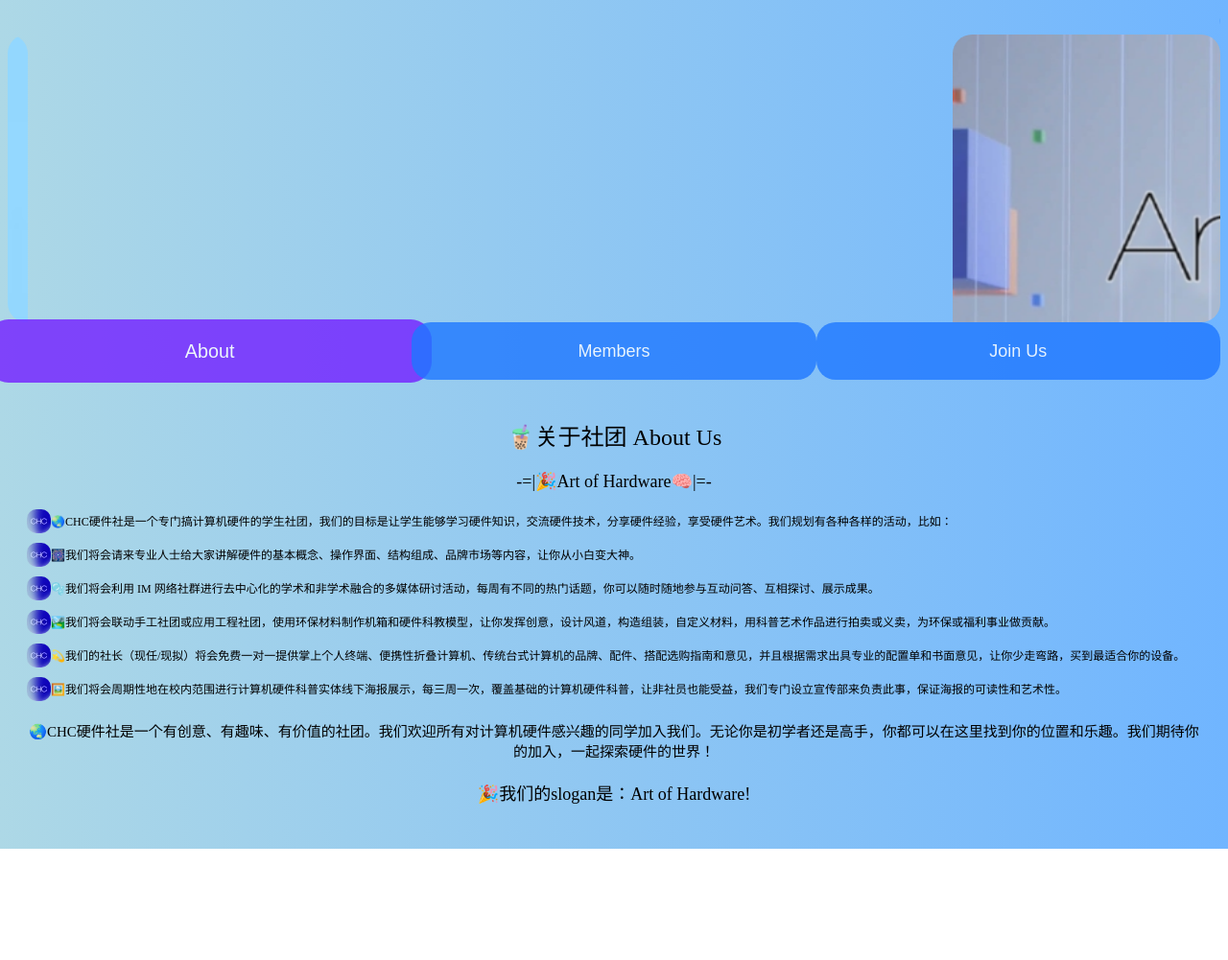
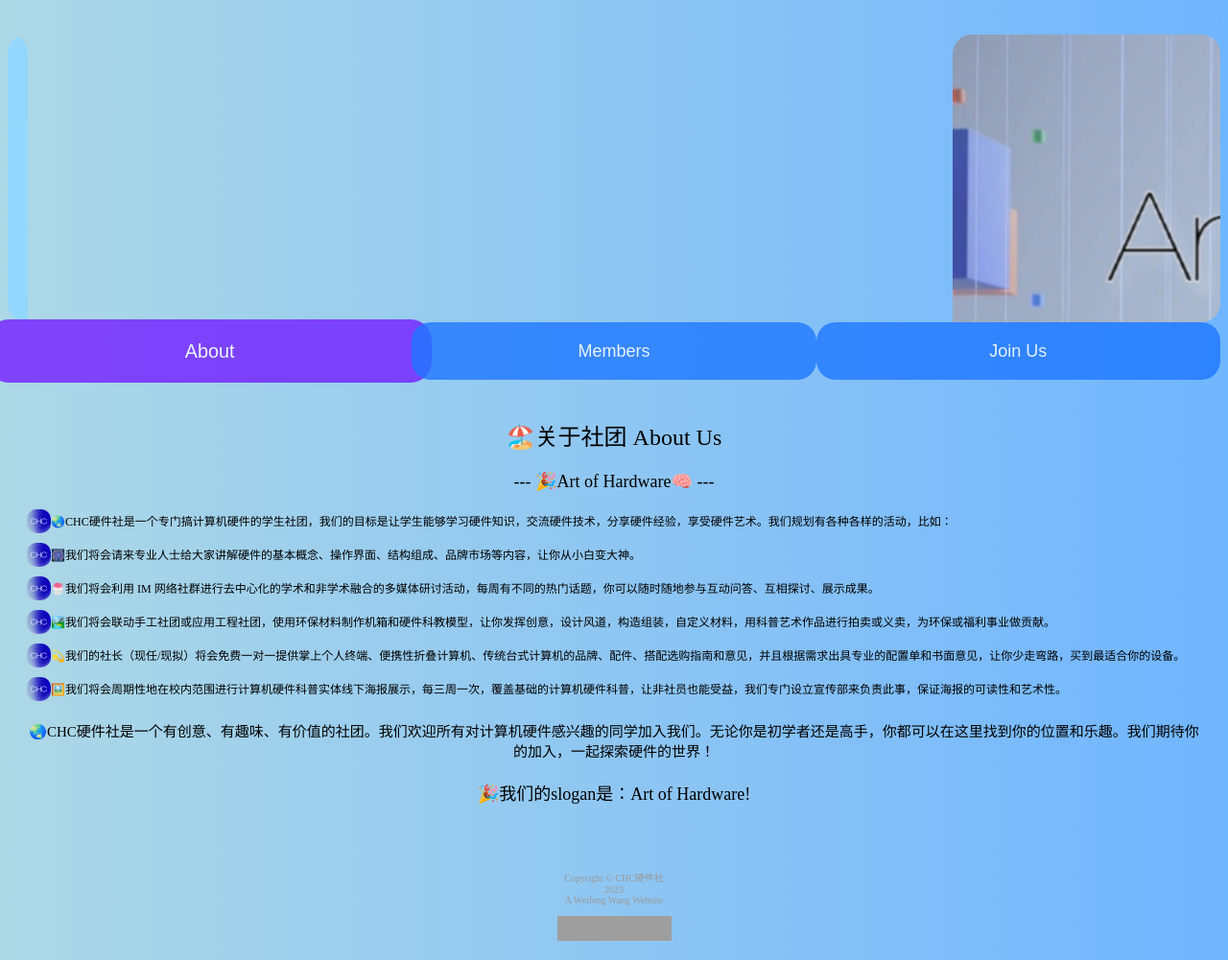
Before and after one commit to Real-JasonWang/CHC_Hardware, a plain HTML site: page index.html in a window 1280 px wide. Shown: the whole page at 96% size. Before the commit the page ends 885 px from the top, so only its background shows below. Drawn offline with Linux system fonts and the light colour scheme; grey boxes are pictures that could not be loaded.

Commit message:
Update index.html

```diff
--- a/index.html
+++ b/index.html
@@ -2,6 +2,8 @@
 <html>
 <head>
     <meta name="viewport" content="width=device-width, initial-scale=1.0, charset=utf-8" http-equiv="Content-Type">
+	<title>CHC硬件社 · 硬件的艺术</title>
+	<link rel="shortcut icon" href="https://raw.githubusercontent.com/Real-JasonWang/CHC_Hardware/main/Pictures/logo25px.jpg" >
     <style>
         /* CSS code for styling the website */
         body {
@@ -182,6 +184,24 @@
 		   font-weight: 100;
        }
 
+		.bottom {
+			font-size: 10px;
+			font: small-caps;
+			text-align: center;
+			color: #999999;
+			padding-top: 30px;
+			padding-bottom: 10px;
+			padding-left: 10px;
+			padding-right: 10px;
+		}
+
+		.bottomST {
+			font: small-caps;
+			text-align: center;
+			color: #999999;
+			padding: 0px;
+		}
+
        #news, #members, #join { display:none; } /* Hide all sections by default */
        #news.active, #members.active, #join.active { display:block; } /* Show the active section */
 
@@ -204,9 +224,9 @@
       </div>
       <!-- Section for geek hardware news -->
       <div class="section active" id="news" ;>
-          <h2>🧋关于社团 About Us</h2>
+          <h2>🏖️关于社团 About Us</h2>
           <ul>
-			  <h3>-=|🎉Art of Hardware🧠|=-</h3>
+			  <h3>--- 🎉Art of Hardware🧠 ---</h3>
               <li>
 				  <img src="https://raw.githubusercontent.com/Real-JasonWang/CHC_Hardware/main/Pictures/logo25px.jpg" alt="News 1">
                   <span>🌏CHC硬件社是一个专门搞计算机硬件的学生社团，我们的目标是让学生能够学习硬件知识，交流硬件技术，分享硬件经验，享受硬件艺术。我们规划有各种各样的活动，比如：<br></span>
@@ -217,7 +237,7 @@
               </li>
               <li>
                   <img src="https://raw.githubusercontent.com/Real-JasonWang/CHC_Hardware/main/Pictures/logo25px.jpg" alt="News 3">
-                  <span>🫧我们将会利用 IM 网络社群进行去中心化的学术和非学术融合的多媒体研讨活动，每周有不同的热门话题，你可以随时随地参与互动问答、互相探讨、展示成果。</span>
+                  <span>🍧我们将会利用 IM 网络社群进行去中心化的学术和非学术融合的多媒体研讨活动，每周有不同的热门话题，你可以随时随地参与互动问答、互相探讨、展示成果。</span>
               </li>
 			  <li>
                   <img src="https://raw.githubusercontent.com/Real-JasonWang/CHC_Hardware/main/Pictures/logo25px.jpg" alt="News 4">
@@ -267,12 +287,17 @@
       <div class="section" id="join">
           <h2>🏞️加入我们 Join Us</h2>
           <h3>🎆我们期待你的加入，一起探索有趣美妙的硬件的世界！</h3>
-          <h3>🫧Let's make it happen.</h3>
+          <h3>🗺️Let's make it happen.</h3>
           <h3>🌌Let's do it together.</h3>
-          <a href="http://qm.qq.com/cgi-bin/qm/qr?_wv=1027&k=Ds3r0qiS-ouazsh22TBNBLTTNls622VR&authKey=hHsNxsWlKnepsbnv7235iX1x6RgXKGQymbLSYWEvV95LhQBuFXhJ4JWfd9%2Fl138k&noverify=0&group_code=314525532" target="new">现在加入<br>Join Now</a>
+          <a href="http://qm.qq.com/cgi-bin/qm/qr?_wv=1027&noverify=0&group_code=314525532" target="new">现在加入<br>Join Now</a>
       </div>
-
-
+	</div>
+	<div class="bottom">
+			<span>Copyright © CHC硬件社</span>
+			<div class="bottomST"></div>
+			<span>A Weifeng Wang Website<br><br></span>
+		<a name="trustbadge" href="https://www.ssltrust.com.au/security-report?domain=real-jasonwang.github.io" ><img name="trustseal" alt="Trust Badges" style="border: 0;" src="https://trustlock.co/wp-content/uploads/2019/01/ssl-secure-trust-badge-free.png" width="119" height="26"></a>
+		</div>
 
       <!-- JavaScript code -->
       <script>
@@ -354,8 +379,17 @@
             }
         }());
 
+		  var date = null;
+		date = setTimeout(time, 1000);
+		function time() {
+			clearTimeout(date);
+			dt = new Date();
+			var y = dt.getFullYear();
+			document.querySelector(".bottomST").innerHTML = y;
+			t = setTimeout(time, 1000);
+		}
+
       </script>
 
-    </div>
 </body>
 </html>
```
